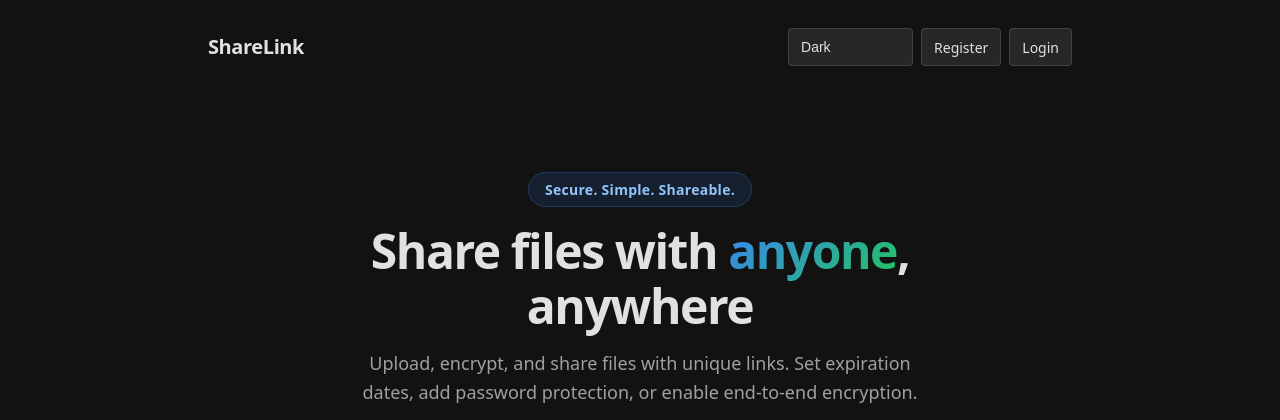
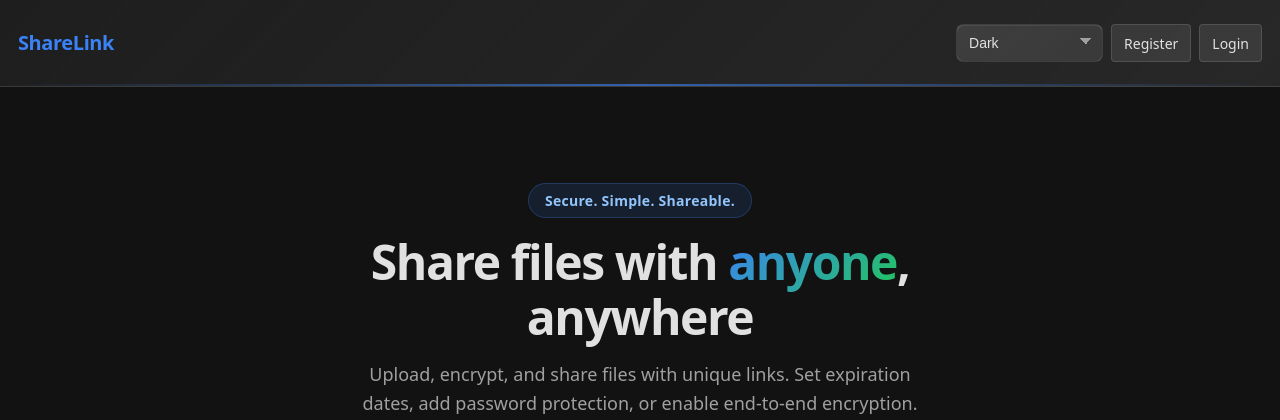
Before and after one commit to cs-ucc-ie/CS3305-2026-Team-9, a Flask app: page / in a window 1280 px wide. Shown: the top 420 px of the page. Run offline with Flask 3, Linux system fonts and the light colour scheme; data that the repository does not hold is empty; some libraries are stand-ins or nearby versions.

Commit message:
update header and theme selector

```diff
--- a/static/styles.css
+++ b/static/styles.css
@@ -269,19 +269,35 @@ main, .page {
 
 /* ===== Header (from base.html) ===== */
 header {
-  max-width: 900px;
-  margin: 0 auto;
-  padding: 18px 18px 0;
+  width: 100%;
+  margin: 0;
+  padding: 14px 18px;
   display: flex;
   align-items: center;
   justify-content: space-between;
   gap: 12px;
+  background: linear-gradient(135deg, var(--card) 0%, var(--overlay-light-4) 100%);
+  border-bottom: 1px solid var(--border);
+  position: relative;
+  overflow: hidden;
+}
+
+header::after {
+  content: "";
+  position: absolute;
+  left: 0;
+  right: 0;
+  bottom: 0;
+  height: 2px;
+  background: linear-gradient(90deg, transparent 0%, var(--primary) 50%, transparent 100%);
+  opacity: 0.65;
+  pointer-events: none;
 }
 
 .header-brand {
   font-size: 20px;
   font-weight: 800;
-  color: var(--text) !important;
+  color: var(--primary) !important;
   text-decoration: none !important;
   letter-spacing: -0.02em;
   padding: 0 !important;
@@ -301,6 +317,8 @@ header {
   align-items: center;
   gap: 8px;
   flex-wrap: wrap;
+  position: relative;
+  z-index: 1;
 }
 
 .header-user {
@@ -399,27 +417,60 @@ header a:focus-visible {
 /* ===== Theme dropdown select ===== */
 .theme-select {
   appearance: none;
-  background: var(--overlay-light-4);
-  background-color: var(--overlay-light-4);
+  background:
+    linear-gradient(45deg, transparent 50%, var(--muted) 50%),
+    linear-gradient(135deg, var(--muted) 50%, transparent 50%),
+    linear-gradient(135deg, var(--overlay-light-10) 0%, var(--overlay-light-4) 100%);
+  background-position:
+    calc(100% - 16px) calc(50% - 2px),
+    calc(100% - 10px) calc(50% - 2px),
+    0 0;
+  background-size:
+    6px 6px,
+    6px 6px,
+    100% 100%;
+  background-repeat: no-repeat;
   color: var(--text);
   border: 1px solid var(--border);
-  padding: 6px 12px;
-  border-radius: var(--radius-xs);
+  padding: 6px 34px 6px 12px;
+  border-radius: var(--radius-sm);
   cursor: pointer;
   font-size: 14px;
+  font-weight: 500;
   height: 38px;
   line-height: 1.5;
   box-sizing: border-box;
-  transition: transform 0.12s ease, background 0.12s ease, border-color 0.12s ease;
+  box-shadow: inset 0 1px 0 var(--overlay-light-2);
+  transition: transform 0.12s ease, background 0.12s ease, border-color 0.12s ease, box-shadow 0.12s ease;
 }
 .theme-select:hover {
-  background: var(--overlay-light-8);
+  background:
+    linear-gradient(45deg, transparent 50%, var(--text) 50%),
+    linear-gradient(135deg, var(--text) 50%, transparent 50%),
+    linear-gradient(135deg, var(--overlay-light-14) 0%, var(--overlay-light-8) 100%);
+  background-position:
+    calc(100% - 16px) calc(50% - 2px),
+    calc(100% - 10px) calc(50% - 2px),
+    0 0;
+  background-size:
+    6px 6px,
+    6px 6px,
+    100% 100%;
+  background-repeat: no-repeat;
   border-color: var(--overlay-light-18);
   transform: translateY(-1px);
-}
-.theme-select:focus {
+  box-shadow: 0 4px 10px var(--overlay-dark-15);
+}
+.theme-select:focus,
+.theme-select:focus-visible {
   outline: none;
-  border-color: var(--text);
+  border-color: var(--primary);
+  box-shadow: 0 0 0 3px var(--overlay-light-10), inset 0 1px 0 var(--overlay-light-2);
+}
+
+.theme-select:active {
+  transform: translateY(0);
+  box-shadow: inset 0 1px 2px var(--overlay-dark-15);
 }
 
 .theme-toggle:hover {
```
